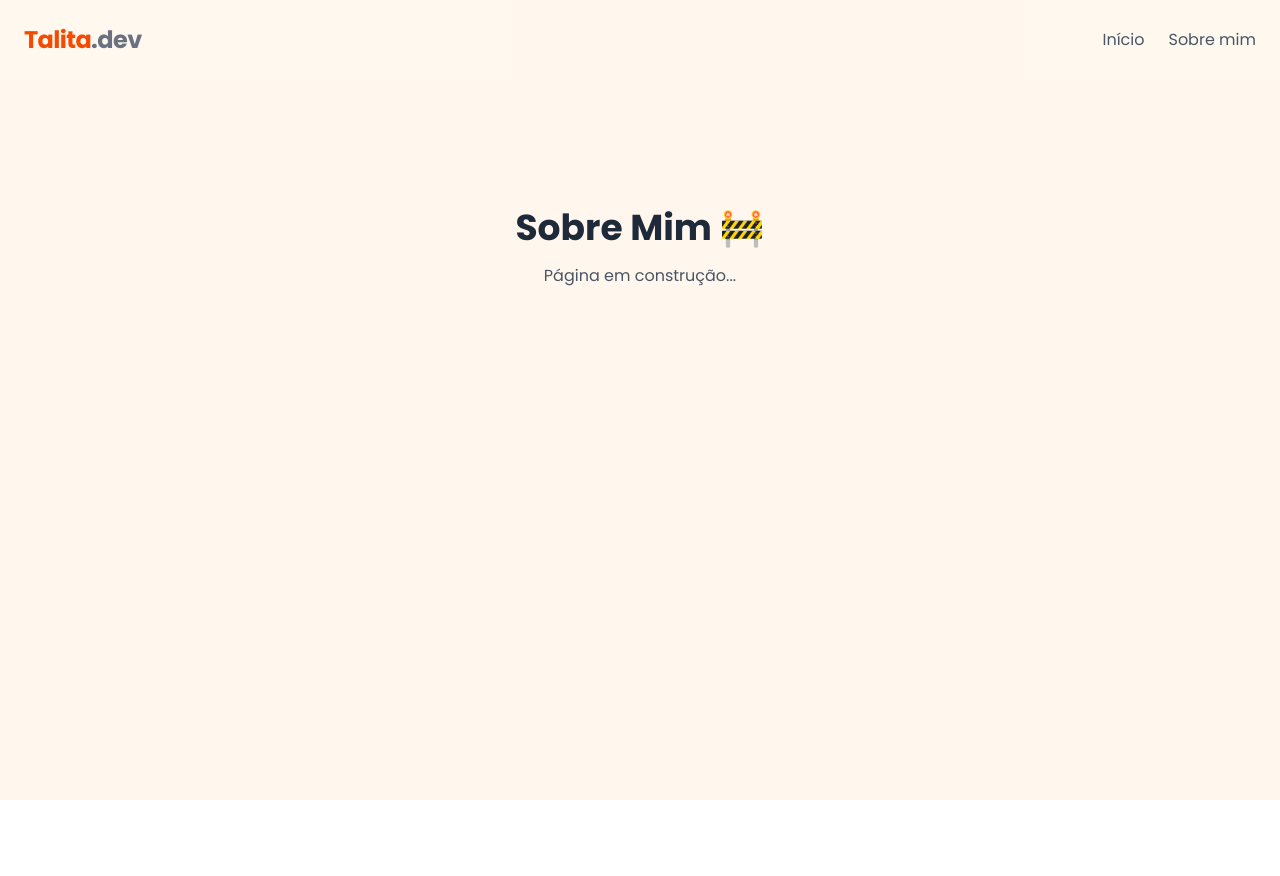
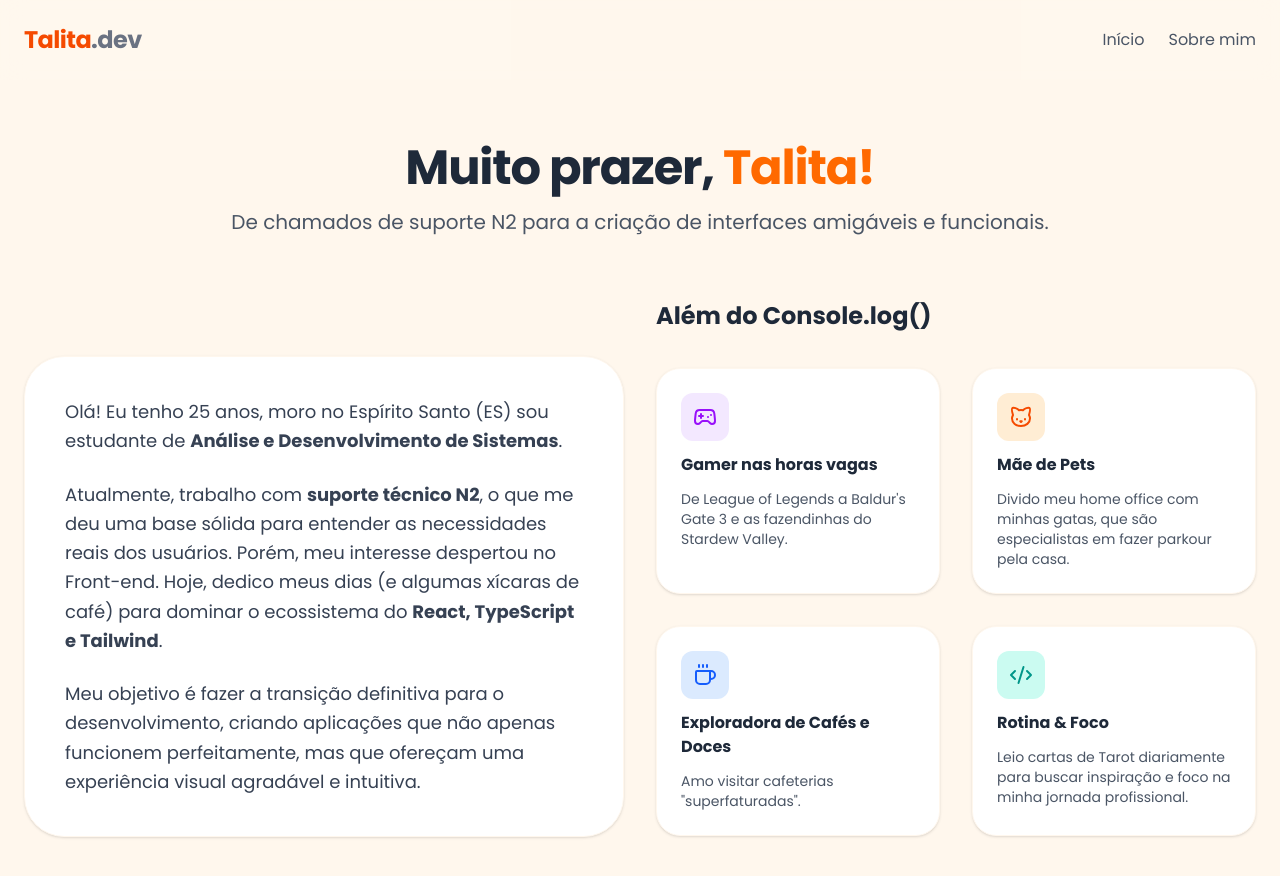
Before and after one commit to TalitaMoul/portifolio-talita-react, a React (Vite) app: page /sobre in a window 1280 px wide. Shown: the top 876 px of the page. Before the commit the page ends 800 px from the top, so only its background shows below. Built offline with nearby package versions, Linux system fonts and the light colour scheme.

Commit message:
Adição da seção About

```diff
--- a/src/App.tsx
+++ b/src/App.tsx
@@ -1,12 +1,12 @@
-import { BrowserRouter, Routes, Route } from 'react-router-dom';
-import { Header } from './components/Header';
-import { Home } from './pages/Home';
+import { BrowserRouter, Routes, Route } from "react-router-dom";
+import { Header } from "./components/Header";
+import { Home } from "./pages/Home";
+import { About } from "./pages/About";
 
 function App() {
   return (
     <BrowserRouter>
       <div className="min-h-screen bg-orange-50 font-sans text-gray-800 selection:bg-orange-200">
-
         <Header />
 
         <Routes>
@@ -14,14 +14,8 @@ function App() {
           <Route path="/" element={<Home />} />
 
           {/* Rota temporária da página Sobre */}
-          <Route path="/sobre" element={
-            <div className="flex flex-col items-center justify-center py-32 text-center">
-              <h2 className="text-4xl font-bold mb-4">Sobre Mim 🚧</h2>
-              <p className="text-gray-600">Página em construção...</p>
-            </div>
-          } />
+          <Route path="/sobre" element={<About />} />
         </Routes>
-
       </div>
     </BrowserRouter>
   );
--- a/src/pages/About.tsx
+++ b/src/pages/About.tsx
@@ -0,0 +1,95 @@
+// src/pages/Sobre.tsx
+import { Code2, Coffee, Gamepad2, Cat } from "lucide-react";
+
+export function About() {
+  return (
+    <main className="max-w-7xl mx-auto px-6 py-16 min-h-[85vh] animate-fade-in-up">
+      {/* Título da Página */}
+      <div className="text-center mb-16">
+        <h1 className="text-4xl lg:text-5xl font-extrabold text-gray-800 mb-4 tracking-tight">
+          Muito prazer, <span className="text-orange-500">Talita!</span>
+        </h1>
+        <p className="text-xl text-gray-600 max-w-4xl mx-auto">
+          De chamados de suporte N2 para a criação de interfaces amigáveis e
+          funcionais.
+        </p>
+      </div>
+
+      <div className="grid grid-cols-1 lg:grid-cols-2 gap-8 items-start">
+
+        {/* Lado Esquerdo: A sua História */}
+        <div className="space-y-6">
+          <div className="space-y-6 text-lg text-gray-700 leading-relaxed bg-white p-8 lg:p-10 rounded-[2.5rem] shadow-sm border border-orange-50 lg:mt-14">
+            <p className="mb-6">
+              Olá! Eu tenho 25 anos, moro no Espírito Santo (ES) sou estudante de <strong>Análise e Desenvolvimento de Sistemas</strong>.
+            </p>
+            <p className="mb-6">
+              Atualmente, trabalho com <strong>suporte técnico N2</strong>, o que me deu uma base sólida para entender as necessidades reais dos usuários. Porém, meu interesse despertou no Front-end. Hoje, dedico meus dias (e algumas xícaras de café) para dominar o ecossistema do <strong>React, TypeScript e Tailwind</strong>.
+            </p>
+            <p>
+              Meu objetivo é fazer a transição definitiva para o desenvolvimento, criando aplicações que não apenas funcionem perfeitamente, mas que ofereçam uma experiência visual agradável e intuitiva.
+            </p>
+          </div>
+        </div>
+
+        {/* Lado Direito: Curiosidades / Fora do Código */}
+        <div className="space-y-6">
+          <h3 className="text-2xl font-bold text-gray-800 flex items-center gap-2 mb-9">
+            Além do Console.log()
+          </h3>
+
+          <div className="grid grid-cols-1 sm:grid-cols-2 gap-8">
+            {/* Card 1: Games */}
+            <div className="bg-white p-6 rounded-3xl shadow-sm border border-orange-50 flex flex-col gap-3 hover:-translate-y-1 transition-transform">
+              <div className="w-12 h-12 bg-purple-100 text-purple-600 rounded-xl flex items-center justify-center">
+                <Gamepad2 size={24} />
+              </div>
+              <h4 className="font-bold text-gray-800">Gamer nas horas vagas</h4>
+              <p className="text-sm text-gray-600">
+                De League of Legends a Baldur's Gate 3 e as fazendinhas do
+                Stardew Valley.
+              </p>
+            </div>
+
+            {/* Card 2: Gatos */}
+            <div className="bg-white p-6 rounded-3xl shadow-sm border border-orange-50 flex flex-col gap-3 hover:-translate-y-1 transition-transform">
+              <div className="w-12 h-12 bg-orange-100 text-orange-600 rounded-xl flex items-center justify-center">
+                <Cat size={24} />
+              </div>
+              <h4 className="font-bold text-gray-800">Mãe de Pets</h4>
+              <p className="text-sm text-gray-600">
+                Divido meu home office com minhas gatas, que são especialistas
+                em fazer parkour pela casa.
+              </p>
+            </div>
+
+            {/* Card 3: Café & Design */}
+            <div className="bg-white p-6 rounded-3xl shadow-sm border border-orange-50 flex flex-col gap-3 hover:-translate-y-1 transition-transform">
+              <div className="w-12 h-12 bg-blue-100 text-blue-600 rounded-xl flex items-center justify-center">
+                <Coffee size={24} />
+              </div>
+              <h4 className="font-bold text-gray-800">
+                Exploradora de Cafés e Doces
+              </h4>
+              <p className="text-sm text-gray-600">
+                Amo visitar cafeterias "superfaturadas".
+              </p>
+            </div>
+
+            {/* Card 4: Curiosidades */}
+            <div className="bg-white p-6 rounded-3xl shadow-sm border border-orange-50 flex flex-col gap-3 hover:-translate-y-1 transition-transform">
+              <div className="w-12 h-12 bg-teal-100 text-teal-600 rounded-xl flex items-center justify-center">
+                <Code2 size={24} />
+              </div>
+              <h4 className="font-bold text-gray-800">Rotina & Foco</h4>
+              <p className="text-sm text-gray-600">
+                Leio cartas de Tarot diariamente para buscar inspiração e foco
+                na minha jornada profissional.
+              </p>
+            </div>
+          </div>
+        </div>
+      </div>
+    </main>
+  );
+}
```
